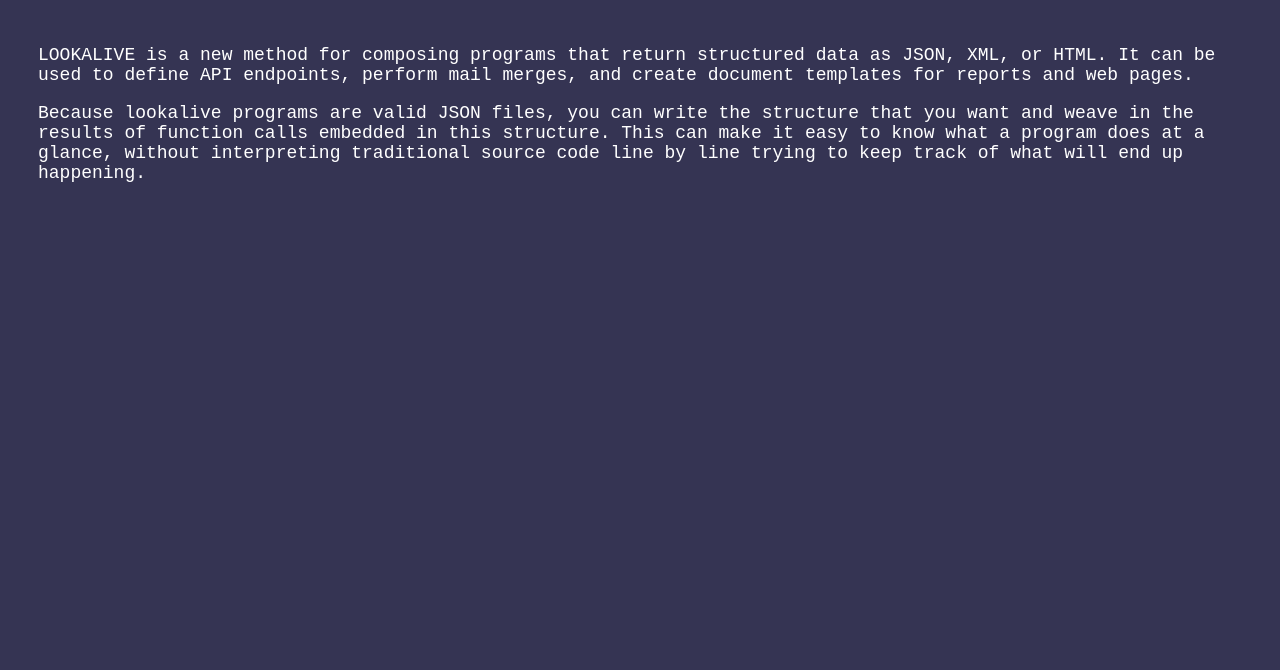
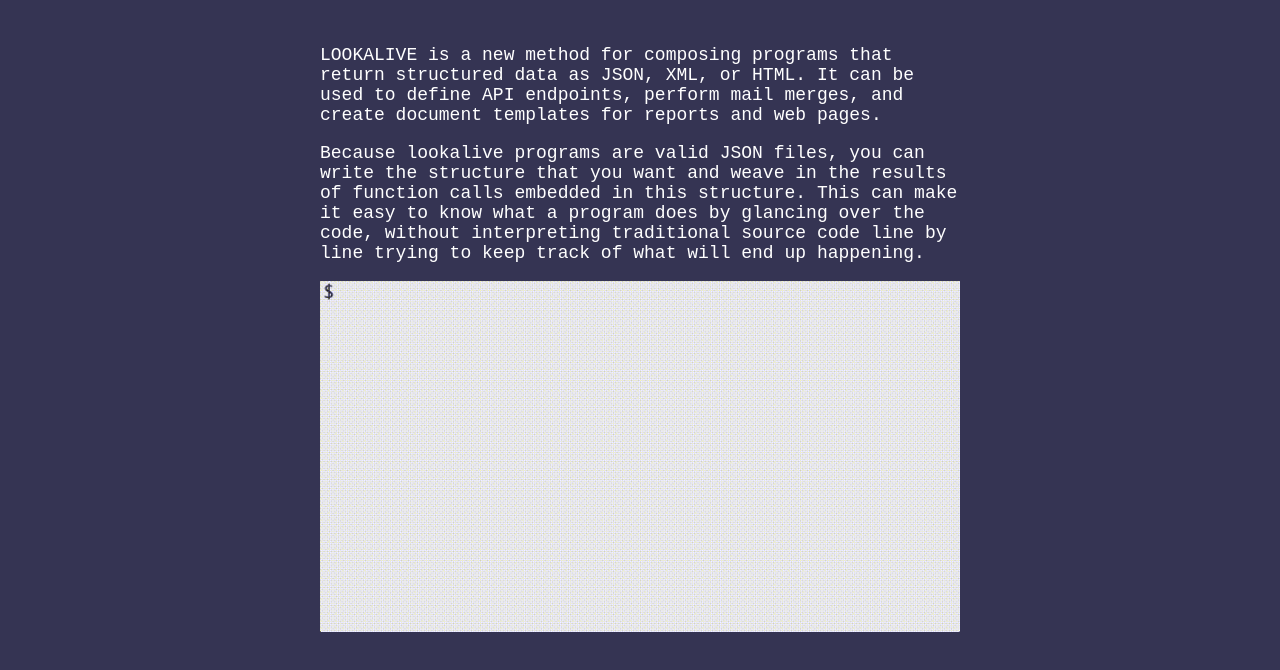
Before and after one commit to jazzyjackson/lookalive, a plain HTML site: page index.html in a window 1280 px wide. Shown: the part 261-931 px from the top of the page. Before the commit the page ends 800 px from the top, so only its background shows below. Drawn offline with Linux system fonts and the light colour scheme.

Commit message:
Update index.html

```diff
--- a/index.html
+++ b/index.html
@@ -1,7 +1,12 @@
 <body style="background: #353453; display: flex;flex-direction: column;">
   <img src="logo/logo_white_path.svg" style="opacity: .9;margin: 0 auto;width: 50vw;max-height: 250px;">
-  <div style="margin: 30px;color: white;font-family: monospace;font-size: 18px;">
+  <article style="max-width: 640px;margin: 30px auto;color: white;font-family: monospace;font-size: 18px;">
+  <div>
     <p>LOOKALIVE is a new method for composing programs that return structured data as JSON, XML, or HTML. It can be used to define API endpoints, perform mail merges, and create document templates for reports and web pages.
-    <p>Because lookalive programs are valid JSON files, you can write the structure that you want and weave in the results of function calls embedded in this structure. This can make it easy to know what a program does at a glance, without interpreting traditional source code line by line trying to keep track of what will end up happening.
+    </p>
+    <p>Because lookalive programs are valid JSON files, you can write the structure that you want and weave in the results of function calls embedded in this structure. This can make it easy to know what a program does by glancing over the code, without interpreting traditional source code line by line trying to keep track of what will end up happening.
+    </p>
   </div>
+  <img src="img/hypo.gif" style="width: 100%;max-width: 640px;margin: 0 auto;">
+  </article>
 </body>
```
